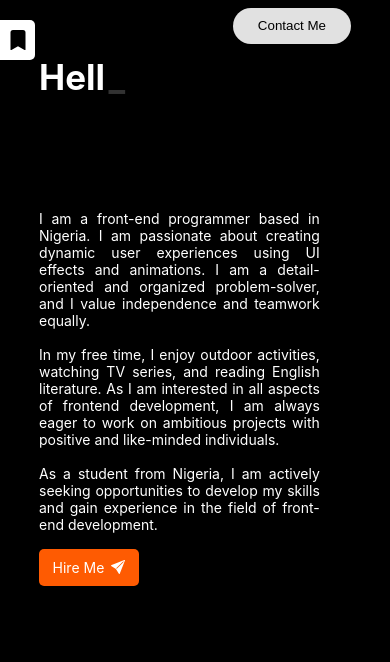
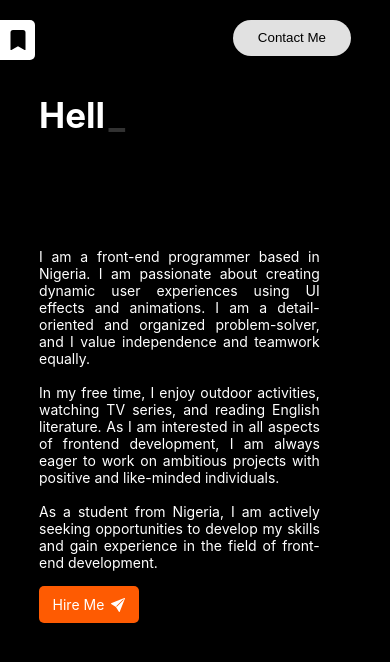
Before and after one commit to Jolaoluwa17/Portfolio, a React (Create React App) app: page / in a window 390 px wide. Shown: the top 662 px of the page. Built offline with nearby package versions, Linux system fonts and the light colour scheme; a web font is replaced by a local one.

Commit message:
About responsiveness fix

```diff
--- a/src/components/First Section/firstSection.css
+++ b/src/components/First Section/firstSection.css
@@ -145,6 +145,9 @@
   }
 }
 @media (max-width: 485px) {
+  .name{
+    padding-top: 20% !important;
+  }
   .welcome-text {
     font-size: 35px;
     margin-bottom: 0%;
--- a/src/components/Nav Bar/Header/header.css
+++ b/src/components/Nav Bar/Header/header.css
@@ -358,6 +358,11 @@
     top: 72%;
   }
 }
+@media (max-width: 485px) {
+  .header {
+    padding-top: 5%;
+  }
+}
 @media (max-width: 431px) {
   .mobile-nav {
     display: flex;
```
